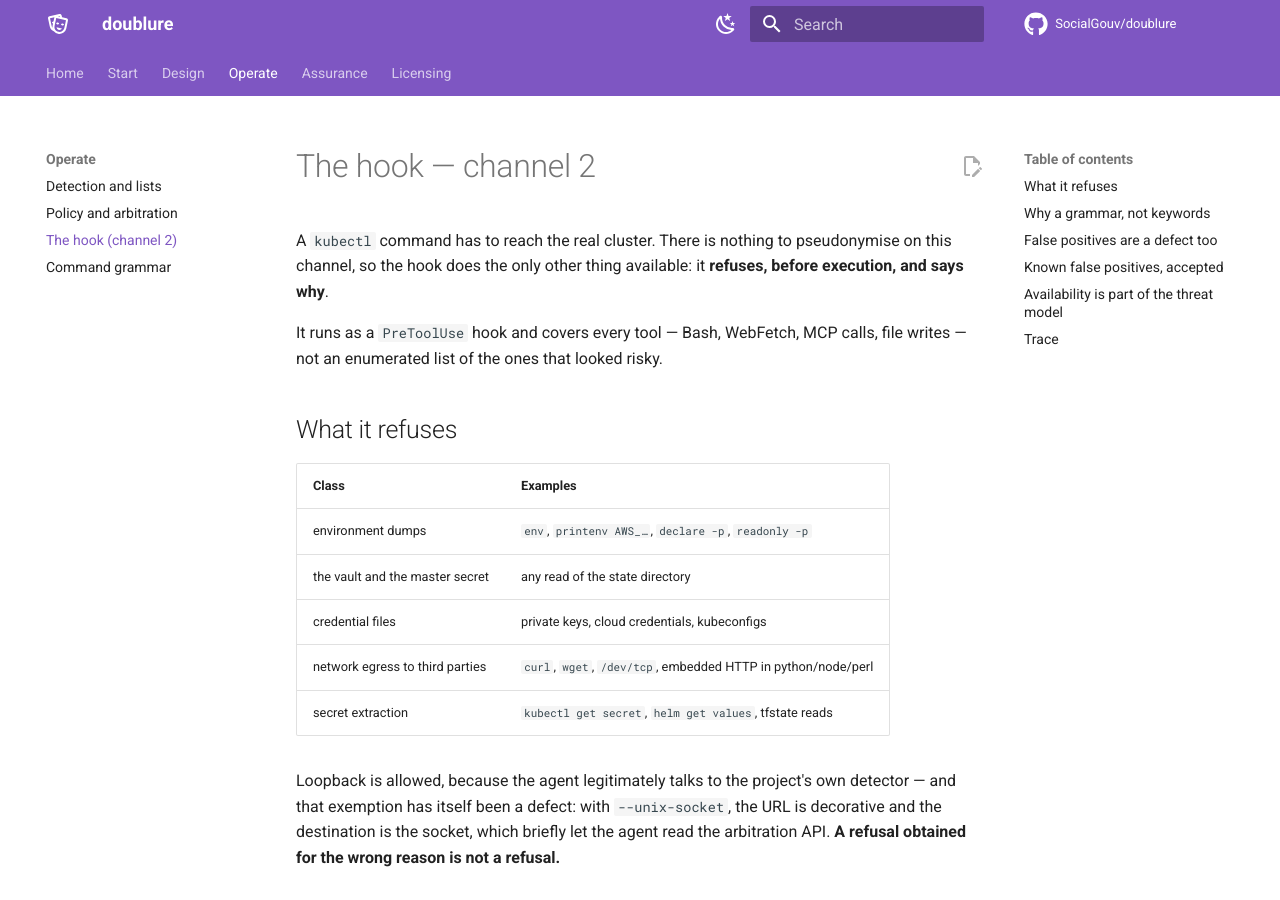
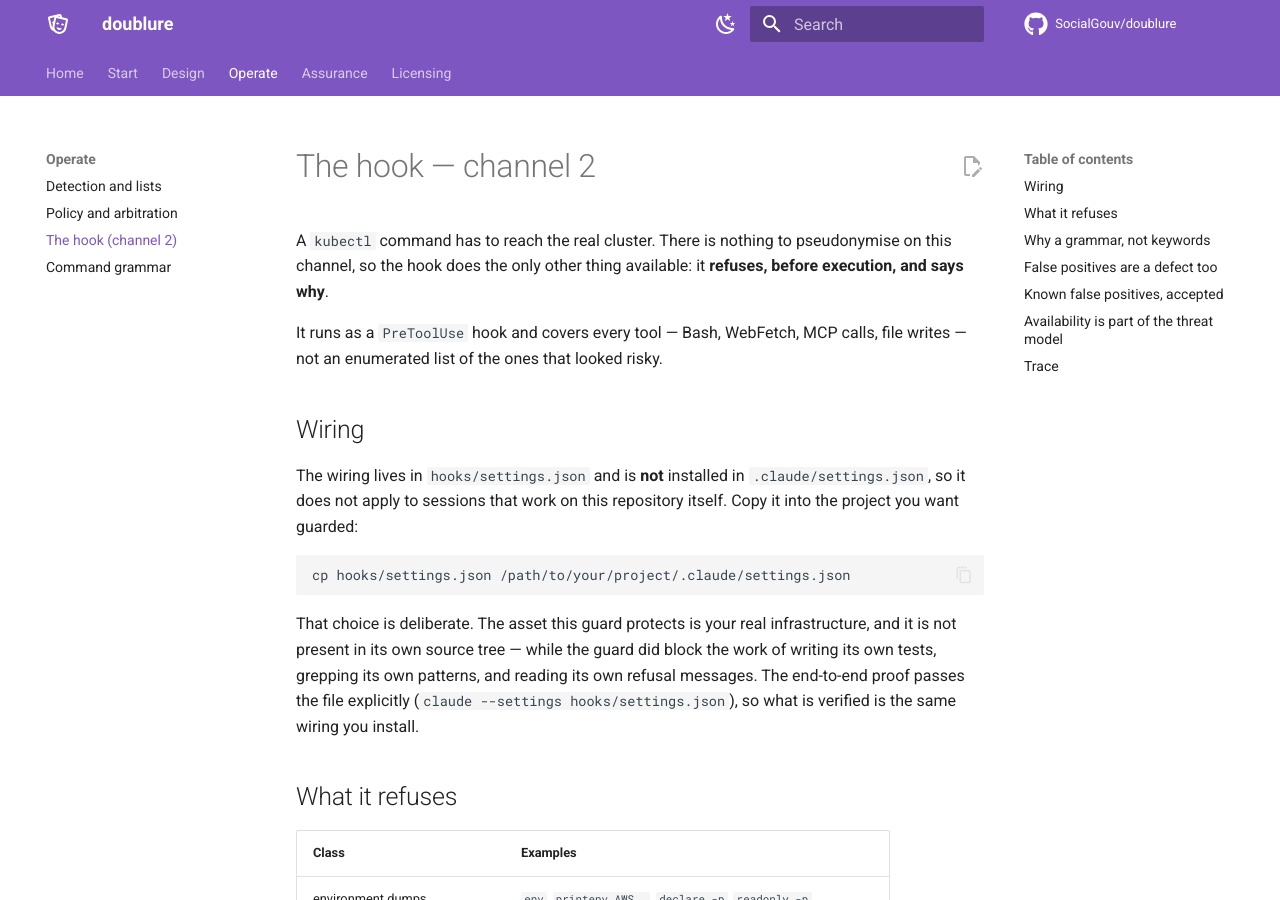
Before and after one commit to SocialGouv/doublure, an MkDocs documentation site: the page built from docs/hook.md, in a window 1280 px wide and 900 px high. Built offline with MkDocs 1.6.1 and Material for MkDocs 9.7.7, drawn with Linux system fonts in a browser that asks for light colours; comment, search, counter and statistics services are not loaded.

Commit message:
chore(hook): the guard stops applying to its own source tree
The asset it protects is real infrastructure, and that is not what lives here:
the fixtures are synthetic and the vault is elsewhere. What did live here was
the cost — it refused the writing of its own tests, the grepping of its own
patterns, and the reading of its own refusal messages.

The wiring moves to hooks/settings.json, which is what you copy into a project
you want guarded. It is not deleted: phase4_e2e.sh passes it explicitly, so the
exit criterion still proves the same file you install. Verified after the move:
refusal before execution, traced, exact reason quoted back — PASS.

The re-exec test now carries stderr, the resolved interpreter and whether it
exists. It fails on a clean runner and the log said only "it failed"; a
diagnostic that costs one CI round-trip per hypothesis is not one.

Co-Authored-By: Claude Opus 5 <noreply@anthropic.com>

````diff
--- a/docs/hook.md
+++ b/docs/hook.md
@@ -6,6 +6,23 @@ it **refuses, before execution, and says why**.
 
 It runs as a `PreToolUse` hook and covers every tool — Bash, WebFetch, MCP
 calls, file writes — not an enumerated list of the ones that looked risky.
+
+## Wiring
+
+The wiring lives in `hooks/settings.json` and is **not** installed in
+`.claude/settings.json`, so it does not apply to sessions that work on this
+repository itself. Copy it into the project you want guarded:
+
+```bash
+cp hooks/settings.json /path/to/your/project/.claude/settings.json
+```
+
+That choice is deliberate. The asset this guard protects is your real
+infrastructure, and it is not present in its own source tree — while the guard
+did block the work of writing its own tests, grepping its own patterns, and
+reading its own refusal messages. The end-to-end proof passes the file
+explicitly (`claude --settings hooks/settings.json`), so what is verified is
+the same wiring you install.
 
 ## What it refuses
 
````
Also changed, not shown: README.md (+1 -1 lines), 4 other files.
